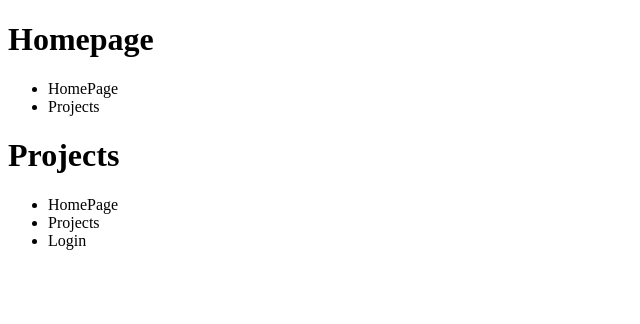
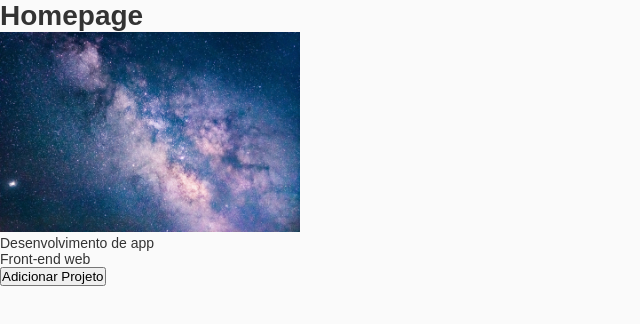
Before and after one commit to jorgediasdsg/gostackn1, a React app in the folder frontend/: page / in a window 1280 px wide. Shown: the top 324 px of the page, without its empty margins (0-640 px from the left). Built offline with nearby package versions, Linux system fonts and the light colour scheme.

Commit message:
Configurando React

```diff
--- /dev/null
+++ b/frontend/src/App.css
@@ -0,0 +1,12 @@
+* {
+    margin: 0;
+    padding: 0;
+    outline: 0;
+    box-sizing: border-box;
+}
+
+body {
+    background: #fafafa;
+    font: 14px sans-serif;
+    color: #333;
+}
--- a/frontend/src/App.js
+++ b/frontend/src/App.js
@@ -1,28 +1,40 @@
-import React from 'react';
+import React, { userState, useState } from 'react';
+
+import './App.css';
+import backgroundImage from './assets/background.jpeg';
+
 import Header from './components/Header';
-import { unmountComponentAtNode } from 'react-dom';
 
 // Componente
 // Propriedade
 // Estado
+
+// useState retorna arrey com 2 posições
+// 1 posição retorna a variavel com o valor atual
+// 2 posição é uma função para alterar seu valor.
+
 function App () {
+
+    const [projects, setProjects] = useState(['Desenvolvimento de app','Front-end web']);
+
+    function handleAddProject(){
+         //Conceito de imutabilidade
+        // Spread tras tudo.
+        setProjects([...projects, `Novo projeto ${Date.now()}`])
+    }
+
     return (
-    <>
-        <Header title="Homepage">
+        <>
+            <Header title="Homepage" />
+
+            <img width={300} src={backgroundImage}/>
+
             <ul>
-                <li>HomePage</li>
-                <li>Projects</li>
+                {projects.map(project => <li key={project}>{project}</li>)}
             </ul>
-        </Header>
-        <Header title="Projects">
-            <ul>
-                <li>HomePage</li>
-                <li>Projects</li>
-                <li>Login</li>
-            </ul>
-        </Header>
-    </>
-    )
+            <button type="button" onClick={handleAddProject}>Adicionar Projeto</button>
+        </>
+    );
 }
 
 export default App;
--- a/frontend/src/components/Header.js
+++ b/frontend/src/components/Header.js
@@ -4,8 +4,6 @@ export default function Header({title, children}){
     return (
         <header>
             <h1>{title}</h1>
-
-            {children}
         </header>
     )
 }
--- a/frontend/webpack.config.js
+++ b/frontend/webpack.config.js
@@ -17,6 +17,20 @@ module.exports = {
                 use: {
                     loader: 'babel-loader',
                 }
+            },
+            {
+                test: /\.css$/,
+                exclude: /node_modules/,
+                use: [
+                    {loader: 'style-loader'},
+                    {loader: 'css-loader'},
+                ],
+            },
+            {
+                test: /.*\.(gif|png|jpe?g)$/i,
+                use: {
+                    loader: 'file-loader',
+                }
             }
         ]
     },
```
Also changed, not shown: frontend/package.json (+7 -0 lines), frontend/src/assets/background.jpeg (added), 1 other file (tests, documents, lock files or other folders).
